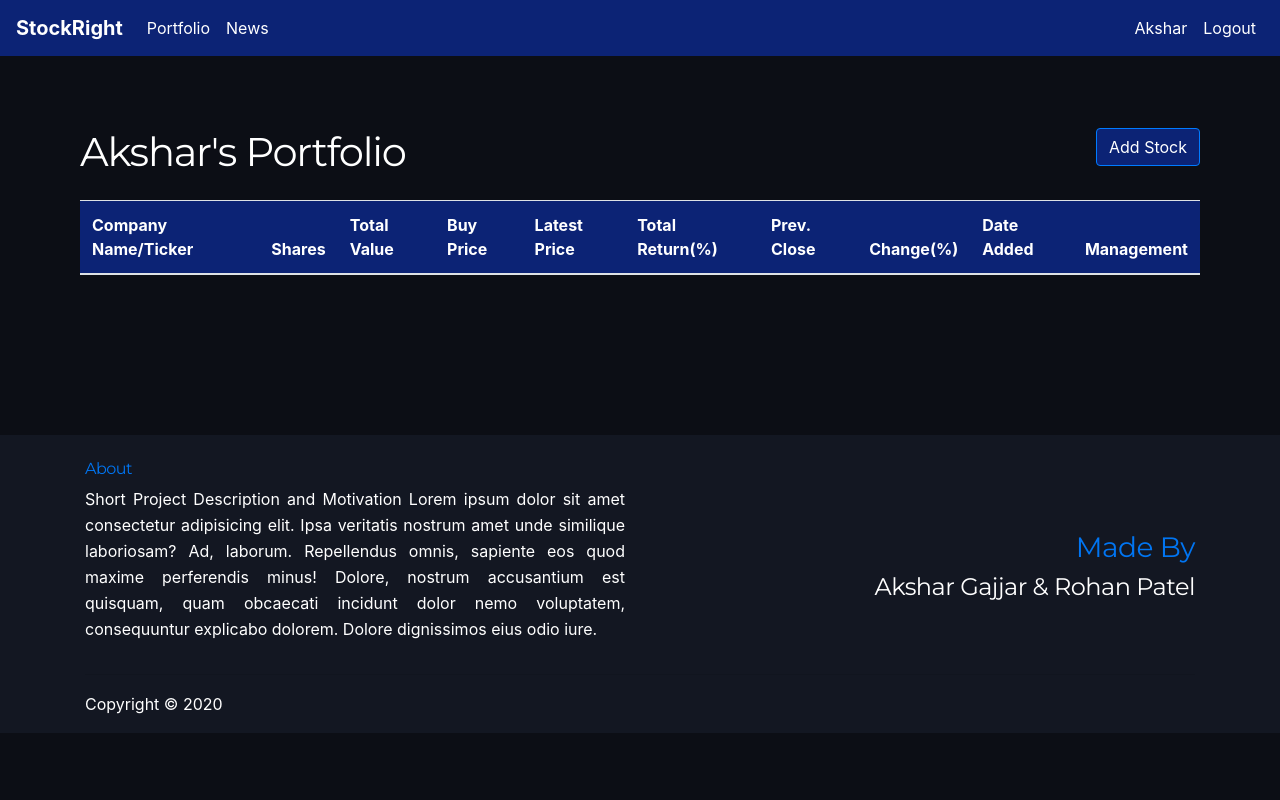
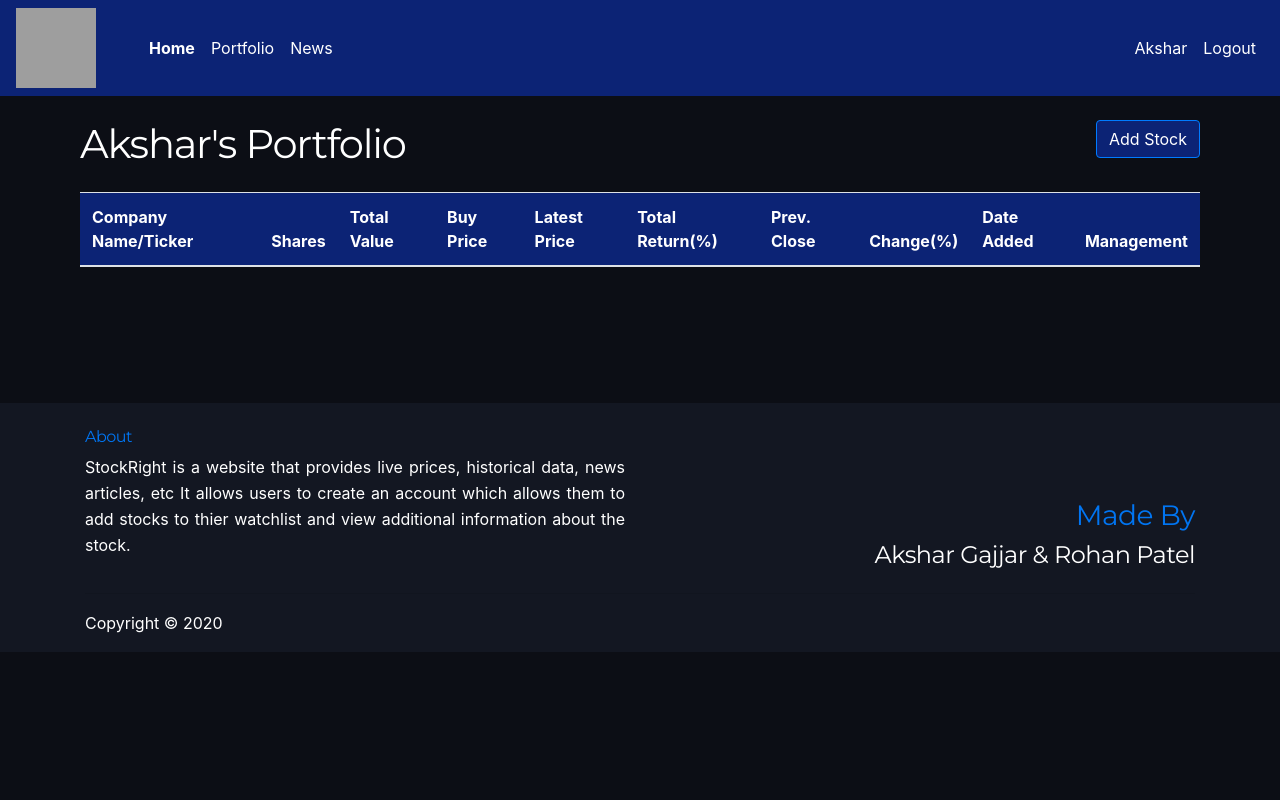
Before and after one commit to AksharGajjar/CMPT350-Project-StockRight, a Django app: page /myStocks.html in a window 1280 px wide. Run offline with Django 3.2, Linux system fonts and the light colour scheme; a user stored in the database is signed in; data that the repository does not hold is empty; some libraries are stand-ins or nearby versions; grey boxes are pictures that could not be loaded.

Commit message:
Files cleaned up

```diff
--- a/StockRight/StockNews/templates/news.html
+++ b/StockRight/StockNews/templates/news.html
@@ -120,11 +120,9 @@
 <script src="{% static 'js/jquery.min.js' %}"></script>
 <script src="{% static 'js/bootstrap.min.js' %}"></script>
 <script src="{% static 'js/owl-carousel.min.js' %}"></script>
-<script src="{% static 'js/flickity.pkgd.min.js' %}"></script>
-<script src="{% static 'js/twitterFetcher_min.js' %}"></script>
 <script src="{% static 'js/jquery.newsTicker.min.js' %}"></script>
 <script src="{% static 'js/modernizr.min.js' %}"></script>
 <script src="{% static 'js/scripts.js' %}"></script>
-<script src="{% static 'js/easing.min.js' %}"></script>
+
 
 {% endblock %}
--- a/StockRight/stockQuotes/templates/base.html
+++ b/StockRight/stockQuotes/templates/base.html
@@ -13,6 +13,24 @@
         h6 {
             color: #0c2375;
         }
+        .author{
+            color:white;
+        }
+        .made_by{
+            color: #0175F2;
+        }
+        .copyright-text{
+            color:white;
+        }
+        .text-justify{
+            color: white;
+        }
+        .about{
+            color: #0175F2;
+        }
+        .site-footer{
+        background-color: #131722;
+        }
     </style>
 
     <head>
@@ -27,10 +45,6 @@
         <link rel="stylesheet" href="{% static 'css/font-icons.css' %}">
         <link rel="stylesheet" href="{% static 'css/style.css' %}">
 
-        <link rel="apple-touch-icon" sizes="72x72" href="{% static 'img/apple-touch-icon-72x72.png' %}">
-        <link rel="apple-touch-icon" sizes="114x114" href="{% static 'img/apple-touch-icon-114x114.png' %}">
-
-        <script src="{% static 'js/lazysizes.min.js' %}"></script>
         <script src="//ajax.googleapis.com/ajax/libs/jquery/1.11.0/jquery.min.js"></script>
 
         <link rel="stylesheet" href="https://stackpath.bootstrapcdn.com/bootstrap/4.3.1/css/bootstrap.min.css" integrity="sha384-ggOyR0iXCbMQv3Xipma34MD+dH/1fQ784/j6cY/iJTQUOhcWr7x9JvoRxT2MZw1T" crossorigin="anonymous">
@@ -38,7 +52,7 @@
         <title>StockRight</title>
     </head>
 
-    <body style="background-color:#0C0E15; min-height: max-content;">
+    <body style="background-color:#0C0E15;">
         {% url 'home' as h_url %}
         {% url 'news' as n_url %}
         {% if request.get_full_path == h_url %}
@@ -80,12 +94,17 @@
 
         <!-- Navigation Bar -->
         <nav class="navbar navbar-expand-lg navbar-dark" style=" background-color:#0c2375; z-index:1000;">
-            <a class="navbar-brand" href="{% url 'home' %}"  style="color:#FFFFFF;"><strong>StockRight</strong></a>
+            <a href="{% url 'home' %}"><img class="img-responsive2" src="{% static 'img/logo1.png' %}" style="width: 80px;height: 80px;"></a>
+
             <button class="navbar-toggler" type="button" data-toggle="collapse" data-target="#navbarSupportedContent" aria-controls="navbarSupportedContent" aria-expanded="ture" aria-label="Toggle navigation">
                 <span class="navbar-toggler-icon"></span>
             </button>
+            &nbsp;&nbsp;&nbsp;&nbsp;&nbsp;&nbsp;&nbsp;&nbsp;&nbsp;&nbsp;
             <div class="collapse navbar-collapse" id="navbarSupportedContent">
                 <ul class="navbar-nav mr-auto">
+                    <li class="nav-item">
+                        <a class="nav-link" href="{% url 'home' %}"  style="color:#FFFFFF;"><strong>Home</strong></a>
+                    </li>
                     <li class="nav-item">
                         <a class="nav-link" href="{% url 'myStocks' %}" style="color:#FFFFFF;">Portfolio</a>
                     </li>
@@ -129,40 +148,24 @@
 
         {% block content %} {% endblock %}
         </div>
-
         <script src="{% static 'js/jquery.min.js' %}"></script>
         <script src="{% static 'js/bootstrap.min.js' %}"></script>
-        <script src="{% static 'js/owl-carousel.min.js' %}"></script>
-        <script src="{% static 'js/flickity.pkgd.min.js' %}"></script>
-        <script src="{% static 'js/twitterFetcher_min.js' %}"></script>
-        <script src="{% static 'js/jquery.newsTicker.min.js' %}"></script>
-        <script src="{% static 'js/modernizr.min.js' %}"></script>
-        <script src="{% static 'js/scripts.js' %}"></script>
-        <script src="{% static 'js/easing.min.js' %}"></script>
-
-
-        <script src="https://code.jquery.com/jquery-3.3.1.slim.min.js" integrity="sha384-q8i/X+965DzO0rT7abK41JStQIAqVgRVzpbzo5smXKp4YfRvH+8abtTE1Pi6jizo" crossorigin="anonymous"></script>
-        <script src="https://cdnjs.cloudflare.com/ajax/libs/popper.js/1.14.7/umd/popper.min.js" integrity="sha384-UO2eT0CpHqdSJQ6hJty5KVphtPhzWj9WO1clHTMGa3JDZwrnQq4sF86dIHNDz0W1" crossorigin="anonymous"></script>
-        <script src="https://stackpath.bootstrapcdn.com/bootstrap/4.3.1/js/bootstrap.min.js" integrity="sha384-JjSmVgyd0p3pXB1rRibZUAYoIIy6OrQ6VrjIEaFf/nJGzIxFDsf4x0xIM+B07jRM" crossorigin="anonymous"></script>
     </body>
-
-    <br/>
-    <br/>
-    <br/>
-
+    <br>
+    <br>
+    <br>
+    <br>
+    <br>
     <!-- Site footer -->
-    <footer class="site-footer" style="background-color: #131722;">
+    <footer class="site-footer" style="">
     <div class="container">
         <div class="row">
             <div class="col-sm-12 col-md-6">
                 <br/>
-                <h6 style="color: #0175F2;">About</h6>
-                <p style="color: white;"class="text-justify">
-                    Short Project Description and Motivation
-                    Lorem ipsum dolor sit amet consectetur adipisicing elit. Ipsa veritatis nostrum amet unde similique laboriosam? Ad, laborum.
-                    Repellendus omnis, sapiente eos quod maxime perferendis minus! Dolore, nostrum accusantium est quisquam,
-                    quam obcaecati incidunt dolor nemo voluptatem, consequuntur explicabo dolorem.
-                    Dolore dignissimos eius odio iure.
+                <h6 class="about">About</h6>
+                <p class="text-justify">
+                    StockRight is a website that provides live prices, historical data, news articles, etc
+                    It allows users to create an account which allows them to add stocks to thier watchlist and view additional information about the stock.
                 </p>
             </div>
             <div class="col-sm-12 col-md-6" style="text-align: right;">
@@ -171,8 +174,8 @@
                 <br/>
                 <br/>
 
-                <h3 style="color: #0175F2;">Made By</h3>
-                <h4 style="color:white;">Akshar Gajjar & Rohan Patel</h4>
+                <h3 class="made_by">Made By</h3>
+                <h4 class="author">Akshar Gajjar & Rohan Patel</h4>
             </div>
         </div>
         <hr>
@@ -180,7 +183,7 @@
     <div class="container">
         <div class="row">
             <div class="col-md-8 col-sm-6 col-xs-12">
-                <p style="color: white;"class="copyright-text">Copyright &copy; 2020</p>
+                <p class="copyright-text">Copyright &copy; 2020</p>
             </div>
         </div>
     </div>
--- a/StockRight/stockQuotes/templates/home.html
+++ b/StockRight/stockQuotes/templates/home.html
@@ -339,5 +339,9 @@
             </div>
         </div>
     </div>
+
+    </br>
+
 </div>
+
 {% endblock %}
--- a/StockRight/stockQuotes/views.py
+++ b/StockRight/stockQuotes/views.py
@@ -79,21 +79,6 @@
 
     return cInfo_url
 
-def getTickerFromName(company):
-    import requests
-    import json
-    url1 = "http://d.yimg.com/autoc.finance.yahoo.com/autoc?query="+company+"&region=1&lang=en&callback=YAHOO.Finance.SymbolSuggest.ssCallback"
-    company_req = requests.get(url1)
-
-    try:
-        company_data_string = company_req._content.decode()
-        json_data_start_index = company_data_string.find('"Result":[{')+9
-        company_data = json.loads(company_req._content.decode()[json_data_start_index:-4])
-        cTicker = company_data[0]['symbol']
-    except Exception as e:
-        cTicker = "Invalid Company name."
-
-    return cTicker
 
 def stockSearch(ticker,company):
     import requests
@@ -120,28 +105,40 @@
         return api
 
     elif ticker == "":
-        companyTicker = getTickerFromName(company)
-        url2 = "https://cloud.iexapis.com/stable/stock/"+companyTicker+"/quote?token=pk_8ffc6e63445e477fa4c225e7f9a30694"
-        api_req = requests.get(url2)
+        url1 = "http://d.yimg.com/autoc.finance.yahoo.com/autoc?query="+company+"&region=1&lang=en&callback=YAHOO.Finance.SymbolSuggest.ssCallback"
+        company_req = requests.get(url1)
+
         try:
-            api = json.loads(api_req._content)
-            logo = obtainLogo(companyTicker)
-            api['customLogo'] = logo['url']
+            company_data_string = company_req._content.decode()
+            json_data_start_index = company_data_string.find('"Result":[{')+9
+            company_data = json.loads(company_req._content.decode()[json_data_start_index:-4])
+            companyTicker = company_data[0]['symbol']
 
-            ytdChg = api['ytdChange']
-            api['ytdChange'] = float(round(ytdChg*100,2))
+            url2 = "https://cloud.iexapis.com/stable/stock/"+companyTicker+"/quote?token=pk_8ffc6e63445e477fa4c225e7f9a30694"
+            api_req = requests.get(url2)
+            try:
+                api = json.loads(api_req._content)
+                logo = obtainLogo(companyTicker)
+                api['customLogo'] = logo['url']
 
-            mktCap = api['marketCap']
-            api['marketCap'] = str("{:,}".format(mktCap))
+                ytdChg = api['ytdChange']
+                api['ytdChange'] = float(round(ytdChg*100,2))
 
-            avgVol = api["avgTotalVolume"]
-            api["avgTotalVolume"] = str("{:,}".format(avgVol))
+                mktCap = api['marketCap']
+                api['marketCap'] = str("{:,}".format(mktCap))
+
+                avgVol = api["avgTotalVolume"]
+                api["avgTotalVolume"] = str("{:,}".format(avgVol))
+
+            except Exception as e:
+                api = "Invalid Ticker"
+
+            return api
 
         except Exception as e:
-            api = "Invalid Ticker"
+            api = "Invalid Company name."
 
         return api
-
 
 
 def home(request):
@@ -152,21 +149,13 @@
         ticker = request.POST['ticker']
         company = request.POST['company']
         api = stockSearch(ticker,company)
+        cInfo = obtainCompanyData(ticker)
 
-        if ticker == "":
-            cInfo = obtainCompanyData(getTickerFromName(company))
-            if cInfo != "Company Info Unavailable":
-                ceoName = cInfo['CEO']
-                cInfo['customCEO'] = ceoName.replace(" ","_")
-            else:
-                messages.error(request, f'{cInfo}')
-        elif company == "":
-            cInfo = obtainCompanyData(ticker)
-            if cInfo != "Company Info Unavailable":
-                ceoName = cInfo['CEO']
-                cInfo['customCEO'] = ceoName.replace(" ","_")
-            else:
-                messages.error(request, f'{cInfo}')
+        if cInfo != "Company Info Unavailable":
+            ceoName = cInfo['CEO']
+            cInfo['customCEO'] = ceoName.replace(" ","_")
+        else:
+            messages.error(request, f'{cInfo}')
 
         if api == "Invalid Ticker":
             messages.error(request, f'{api}')
```
Also changed, not shown: StockRight/stockQuotes/templates/myStocks.html (+0 -7 lines), README.md, StockRight/db.sqlite3.
